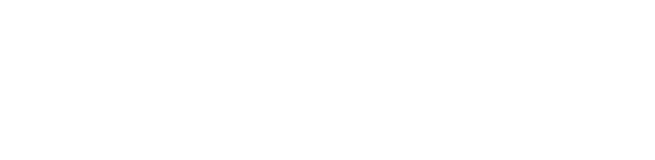
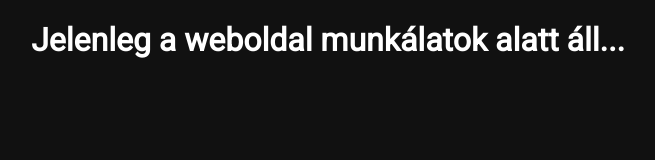
Before and after one commit to HVCsano/ampixweb, a plain HTML site: page index.html in a window 1280 px wide. Shown: the whole page, without its empty margins (312-967 px from the left). Drawn offline with Linux system fonts and the light colour scheme.

Commit message:
Update index.html

```diff
--- a/index.html
+++ b/index.html
@@ -2,9 +2,11 @@
 <html>
       <head>
             <meta charset="utf-8">
-            <title>TwigMC</title>
+            <title>Karbantartás - TwigMC</title>
+            <link href="assets/css/main.css" rel="stylesheet">
+            <meta name="viewport" content="width=device-width, initial-scale=1.0">
       </head>
       <body>
-
+            <h1>Jelenleg a weboldal munkálatok alatt áll...</h1>
       </body>
 </html>
```
